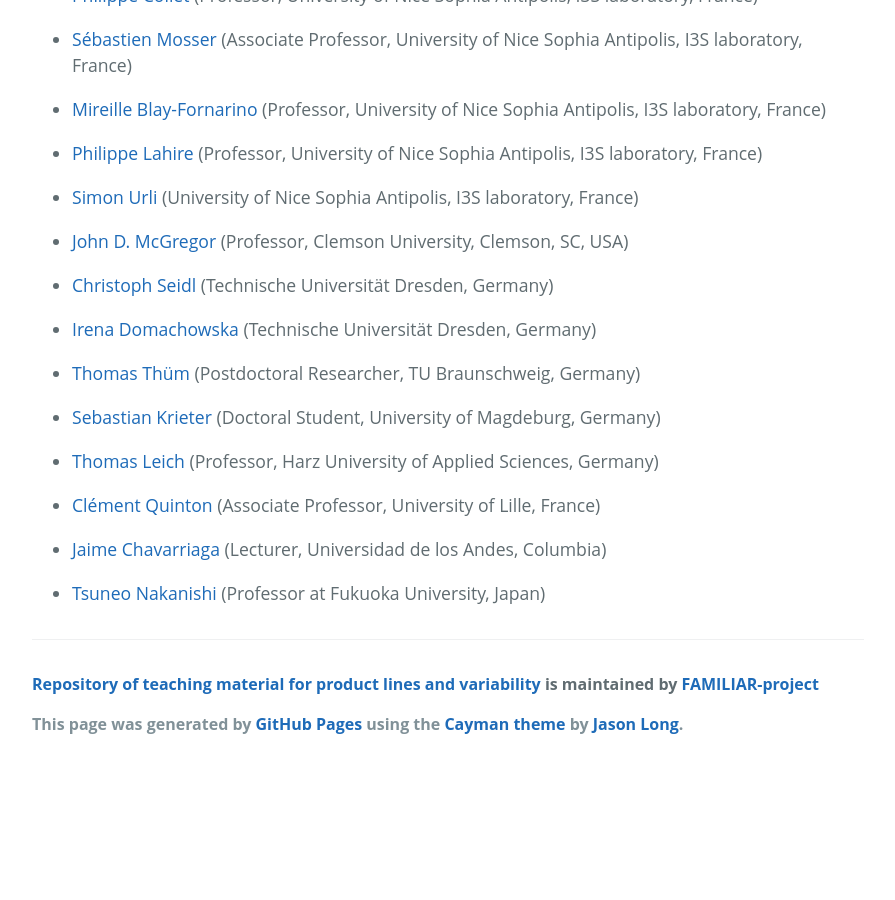
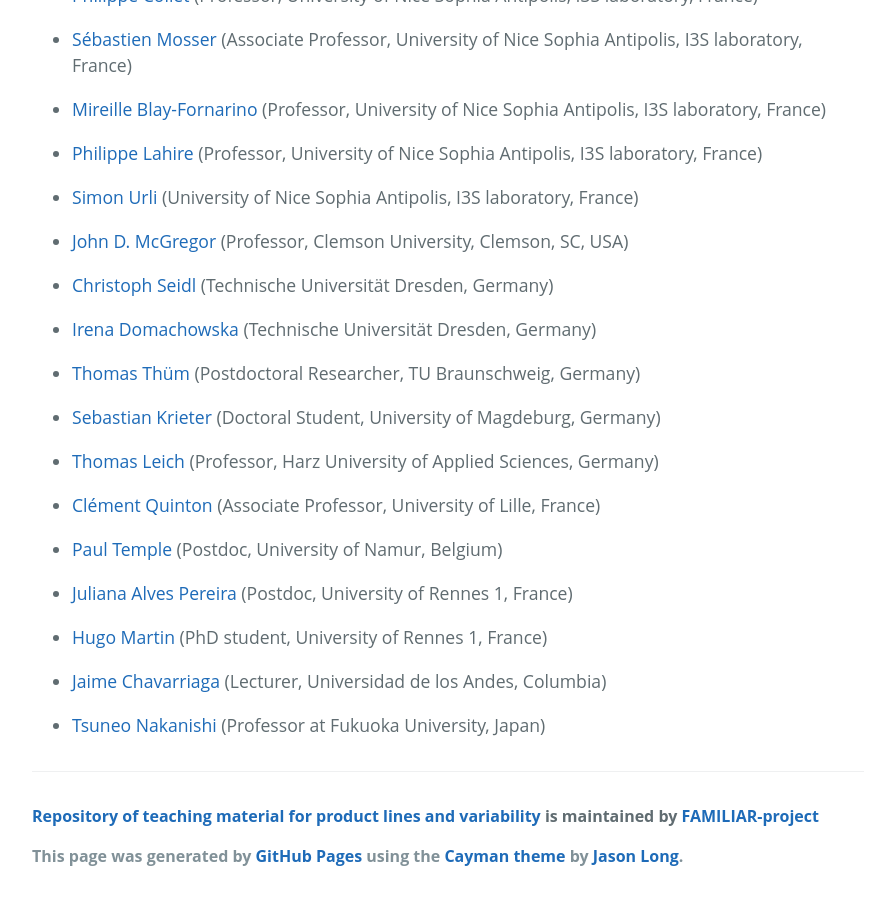
Before and after one commit to FAMILIAR-project/teaching, a Jekyll site: the page built from index.html, in a window 1280 px wide and 900 px high, scrolled down 2355 px. Shown: the whole window, without its empty margins (192-1087 px from the left). Built offline with Jekyll 4.4.1, drawn with Linux system fonts in a browser that asks for light colours; before the commit the page ends 3123 px from its top, so only the background shows below that.

Commit message:
Update contributors.md

```diff
--- a/_includes/contributors.md
+++ b/_includes/contributors.md
@@ -38,6 +38,12 @@
 
 * [Clément Quinton](https://clementquinton.github.io/) (Associate Professor, University of Lille, France)
 
+* [Paul Temple](https://templep.github.io/) (Postdoc, University of Namur, Belgium)
+
+* [Juliana Alves Pereira](https://scholar.google.de/citations?user=mCaYwHAAAAAJ&hl=en) (Postdoc, University of Rennes 1, France)
+
+* [Hugo Martin]() (PhD student, University of Rennes 1, France)
+
 * [Jaime Chavarriaga](https://scholar.google.com/citations?user=lAB2W-IAAAAJ&hl=es) (Lecturer, Universidad de los Andes, Columbia)
 
 * [Tsuneo Nakanishi](https://dblp.uni-trier.de/pers/hd/n/Nakanishi:Tsuneo) (Professor at Fukuoka University, Japan)
```
